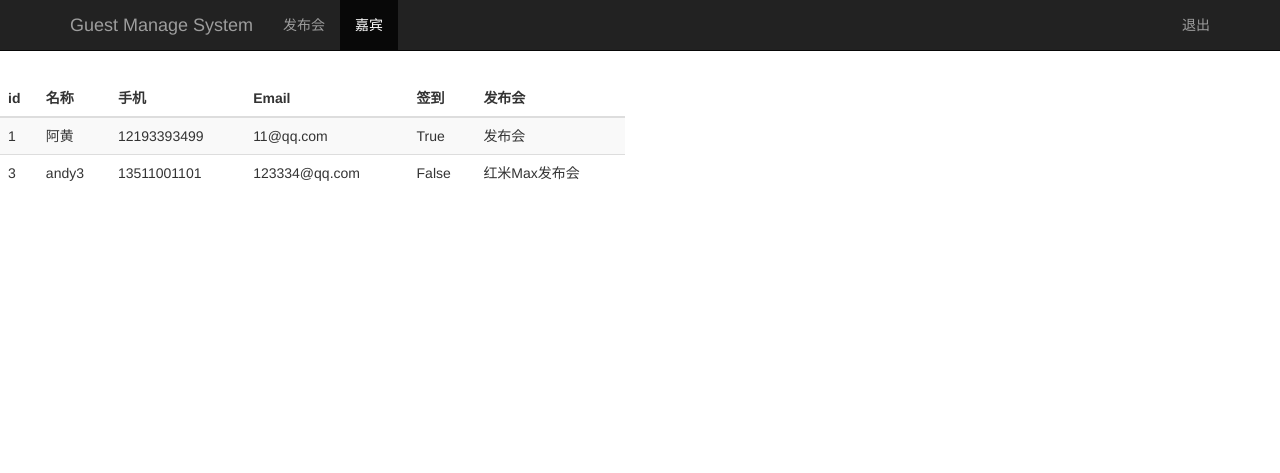
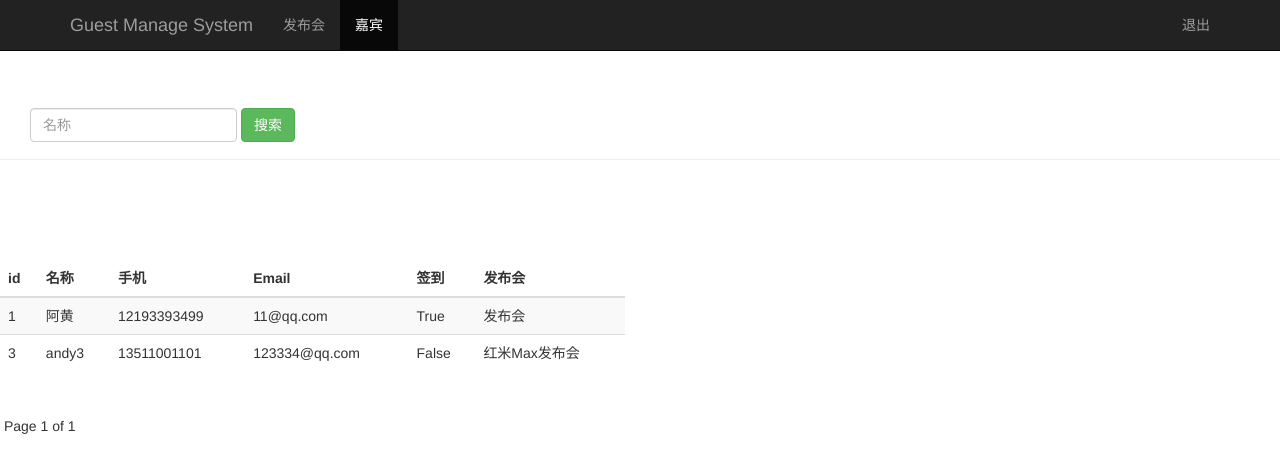
Before and after one commit to HYS0988/guest, a Django app: page /guest_manage/ in a window 1280 px wide. Shown: the top 473 px of the page. Run offline with Django 3.2, Linux system fonts and the light colour scheme; a user stored in the database is signed in; data comes from the database, SQL or seed files in the repository; some libraries are stand-ins or nearby versions.

Commit message:
安装Django-bootstrap3之后做的更改-87

```diff
--- a/sign/templates/event_manage.html
+++ b/sign/templates/event_manage.html
@@ -15,7 +15,7 @@ g</head>
                 <a href="/event_manage/" class="navbar-brand">Guest Manage System</a>
             </div>
             <div id="navbar" class="collapse navbar-collapse">
-                <ul>
+                <ul class="nav navbar-nav">
                     <li class="active"><a href="#">发布会</a></li>
                     <li><a href="/guest_manage/">嘉宾</a></li>
                 </ul>
--- a/sign/templates/guest_manage.html
+++ b/sign/templates/guest_manage.html
@@ -26,6 +26,17 @@
             </div>
         </div>
     </nav>
+    <!-- 嘉宾搜索表单 -->
+    <div class="page-header" style="padding-top: 60px;">
+        <div id="navbar" class="navbar-collapse collapse">
+            <form action="/search_guest/" class="navbar-form" method="get">
+                <div class="form-group">
+                    <input type="text" name="guest_name" placeholder="名称" class="form-control">
+                </div>
+                <button type="submit" class="btn btn-success">搜索</button>
+            </form>
+        </div>
+    </div>
     <!--嘉宾列表-->
     <div class="row" style="padding-top: 80px;">
         <div class="col-md-6">
@@ -51,5 +62,19 @@
             </table>
         </div>
     </div>
+
+    <!--列表分页器-->
+    <div class="pagination"></div>
+        <span class="step-links">
+            {% if guests.has_previous %}
+                <a href="?page={{ guest.previous_page_number }}">previous</a>
+            {% endif %}
+                <span>
+                    Page {{ guests.number }} of {{ guests.paginator.num_pages }}
+                </span>
+            {% if guests.has_next %}
+                <a href="?page={{ guests.next_page_number }}">next</a>
+            {% endif %}
+        </span>
 </body>
 </html>
--- a/sign/views.py
+++ b/sign/views.py
@@ -52,12 +52,7 @@ def guest_manage(request):
     guest_list = Guest.objects.all()
     paginator = Paginator(guest_list, 2)
     page = request.GET.get('page')
-    try:
-        contacts = paginator.page(page)
-    except PageNotAnInteger:
-        contacts = paginator.page(1)
-    except EmptyPage:
-        contacts = paginator.page(paginator.num_pages)
+    contacts = paginatorFun(paginator, page)
     # print('event:{}'.format(guest_list))
     return render(request, 'guest_manage.html', {'user': username,
                                                  'guests': contacts})
@@ -70,12 +65,17 @@ def search_guest(request):
     guest_list = Guest.objects.filter(realname__contains=search_guest)
     paginator = Paginator(guest_list, 2)
     page = request.GET.get('page')
-    try:
-        contacts = paginator.page(page)
-    except PageNotAnInteger:
-        contacts = paginator.page(1)
-    except EmptyPage:
-        contacts = paginator.page(paginator.num_pages)
+    contacts = paginatorFun(paginator, page)
     # print('event:{}'.format(guest_list))
     return render(request, 'guest_manage.html', {'user': username,
                                                  'guests': contacts})
+
+
+def paginatorFun(pagin, page):
+    try:
+        contacts = pagin.page(page)
+    except PageNotAnInteger:
+        contacts = pagin.page(1)
+    except EmptyPage:
+        contacts = pagin.page(pagin.num_pages)
+    return contacts
```
